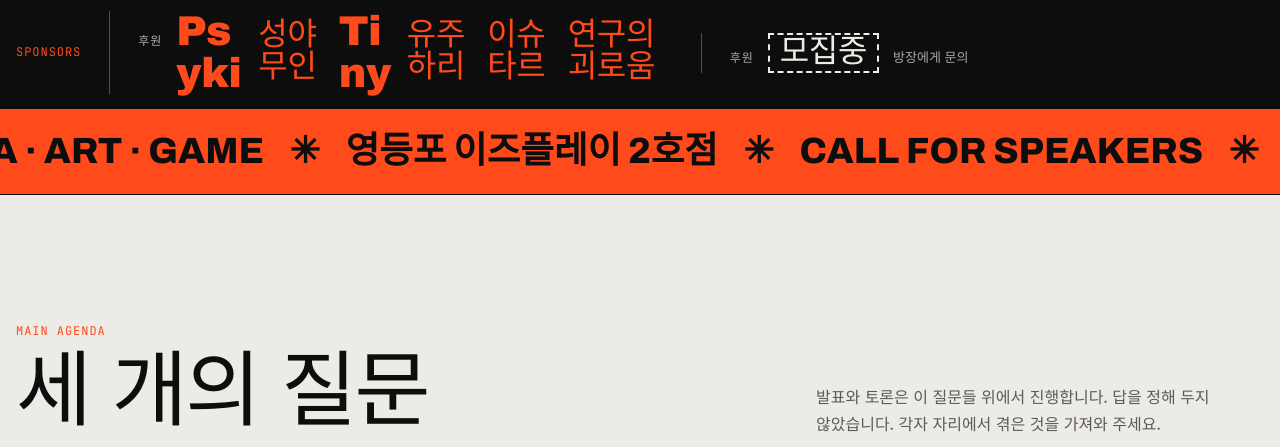
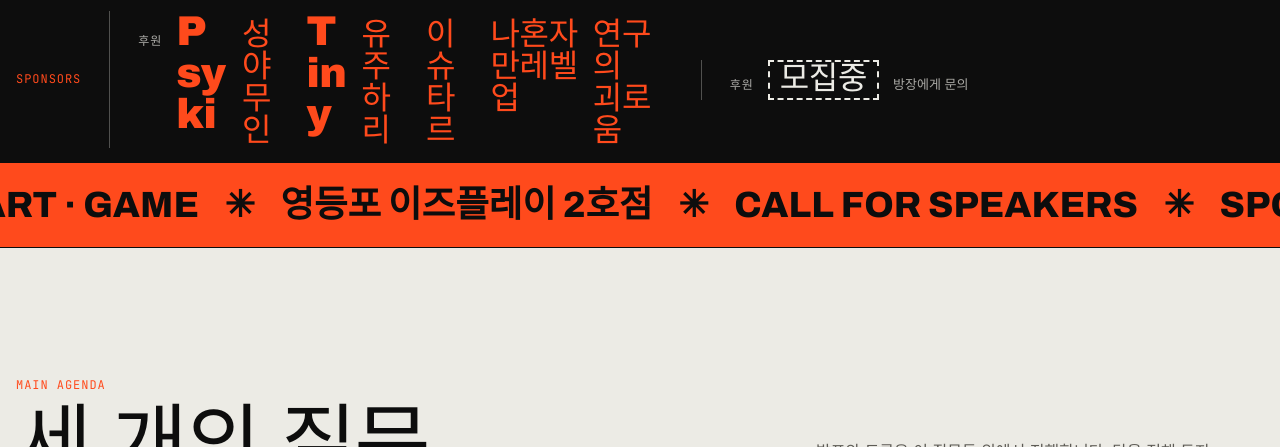
Before and after one commit to blueknight0/pgr21-ai-seminar, a plain HTML site: page index.html in a window 1280 px wide. Shown: the part 812-1259 px from the top of the page. Drawn offline with Linux system fonts and the light colour scheme; no server answers; animation ran at ten frames a second.

Commit message:
후원자에 나혼자만레벨업 추가 (무한연필 33자루)
Co-Authored-By: Claude Opus 5.5 <noreply@anthropic.com>

```diff
--- a/index.html
+++ b/index.html
@@ -469,7 +469,7 @@ footer { padding-block: clamp(56px, 8vw, 112px) 40px; }
   <div class="sponsor-bar">
     <div class="wrap sponsors" aria-label="후원">
       <span class="mono lab">Sponsors</span>
-      <div class="sp main"><span class="mono">후원</span><b>Psyki</b><b class="kr">성야무인</b><b>Tiny</b><b class="kr">유주하리</b><b class="kr">이슈타르</b><b class="kr">연구의 괴로움</b></div>
+      <div class="sp main"><span class="mono">후원</span><b>Psyki</b><b class="kr">성야무인</b><b>Tiny</b><b class="kr">유주하리</b><b class="kr">이슈타르</b><b class="kr">나혼자만레벨업</b><b class="kr">연구의 괴로움</b></div>
       <div class="sp open"><span class="mono">후원</span><b>모집중</b><small>방장에게 문의</small></div>
     </div>
   </div>
@@ -737,7 +737,7 @@ footer { padding-block: clamp(56px, 8vw, 112px) 40px; }
   };
 
   // ───── Ticker ─────
-  const phrases = ["Generation is Done", "2026.11.29 SUN 12:00", "Data · Art · Game", "영등포 이즈플레이 2호점", "Call for Speakers", "Sponsored by Psyki · 성야무인 · Tiny · 유주하리 · 이슈타르 · 연구의 괴로움", "PGR21 AI Seminar Vol.04"];
+  const phrases = ["Generation is Done", "2026.11.29 SUN 12:00", "Data · Art · Game", "영등포 이즈플레이 2호점", "Call for Speakers", "Sponsored by Psyki · 성야무인 · Tiny · 유주하리 · 이슈타르 · 나혼자만레벨업 · 연구의 괴로움", "PGR21 AI Seminar Vol.04"];
   const set = phrases.map((p) => `<span>${p}</span>`).join("");
   $("ticker").innerHTML = set + set + set + set;
 
@@ -836,7 +836,7 @@ footer { padding-block: clamp(56px, 8vw, 112px) 40px; }
     },
   };
   // Sponsors wear a crown, drawn on top of the sprite so it sits on the head (sprite rows -1..2).
-  const SPONSORS = new Set(["Psyki", "성야무인", "Tiny", "유주하리", "이슈타르"]);
+  const SPONSORS = new Set(["Psyki", "성야무인", "Tiny", "유주하리", "이슈타르", "나혼자만레벨업"]);
   const CROWN = ["g..gg..g", "gg.gg.gg", "gggggggg", "dgrddrgd"];
   const CROWN_PAL = { g: "#ffd23a", d: "#c48a10", r: "#ff4a1c" };
 
```
